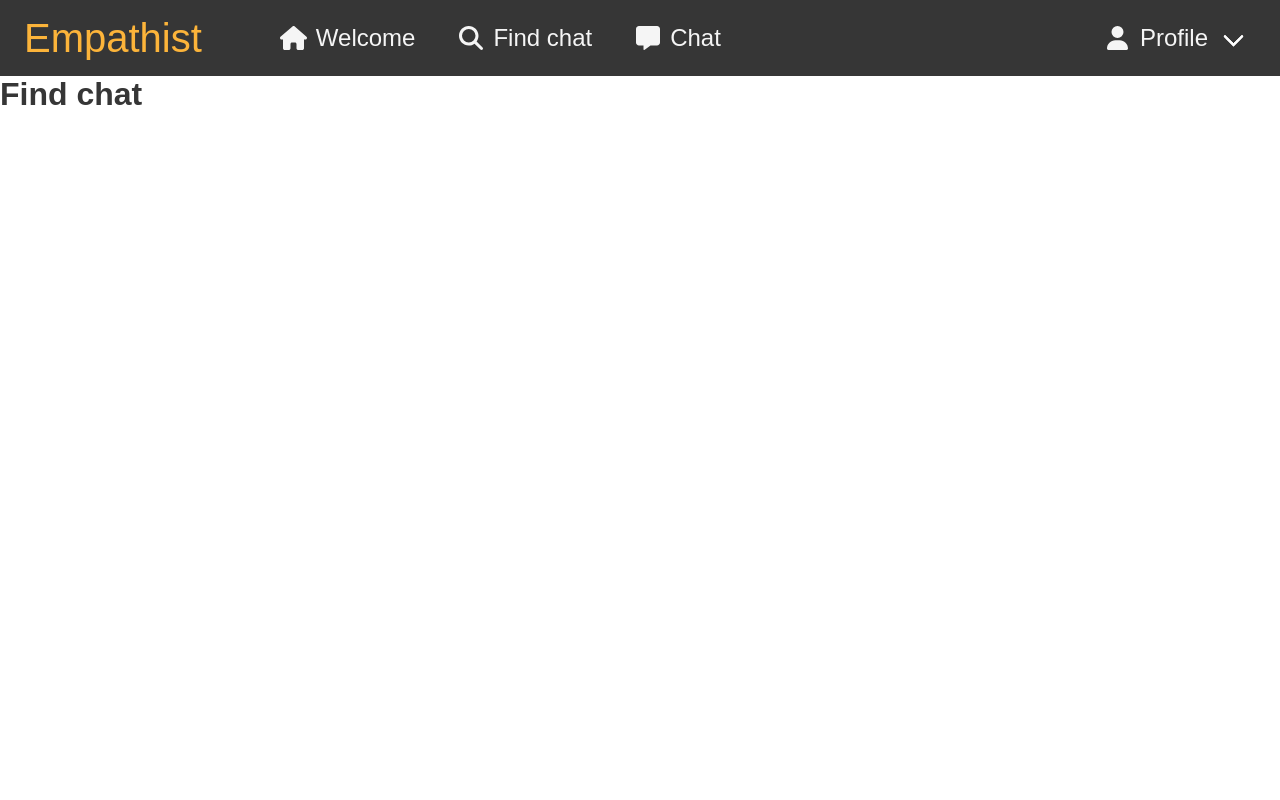
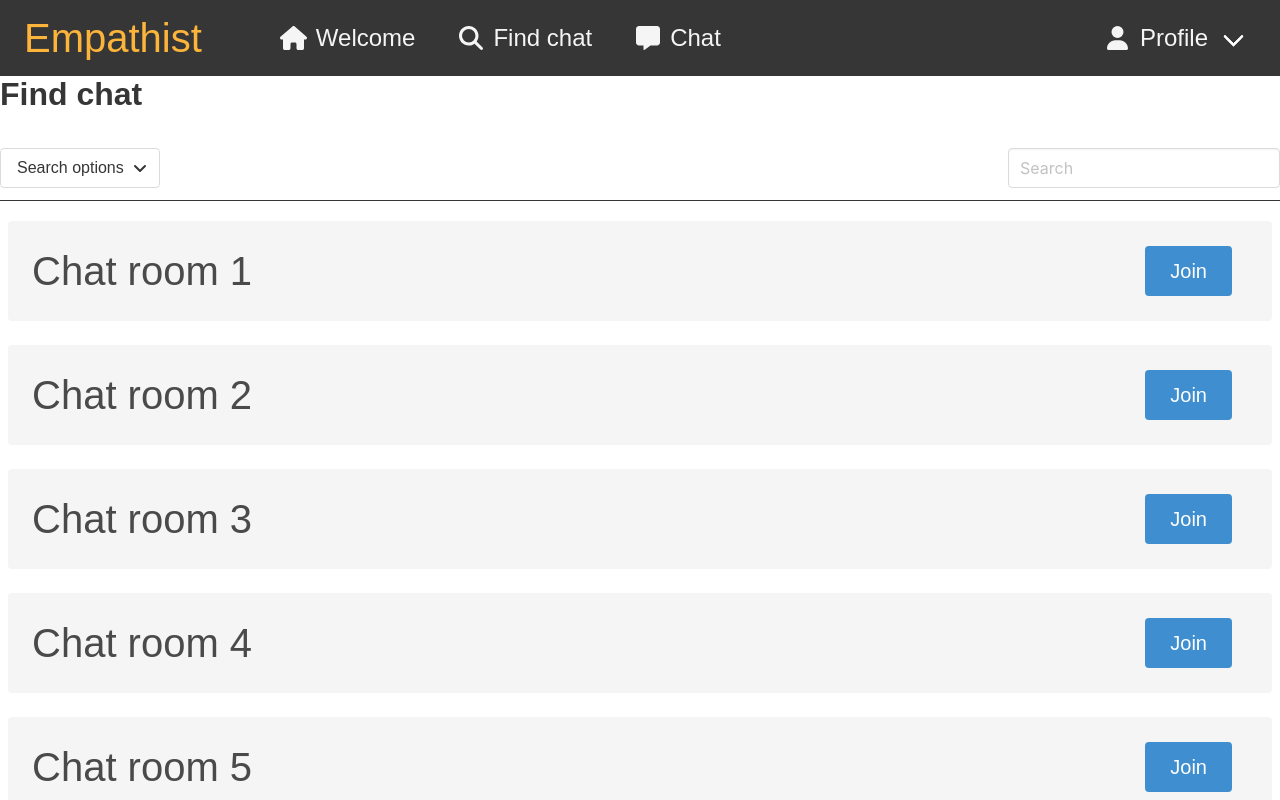
Before and after one commit to rakenduste-programmeerimine-2022/empathist, a React (Create React App) app in the folder client/: page /findChat in a window 1280 px wide. Shown: the top 800 px of the page. Built offline with nearby package versions, Linux system fonts and the light colour scheme.

Commit message:
Find chat page setup FE (closes #23)

```diff
--- a/client/src/App.css
+++ b/client/src/App.css
@@ -23,6 +23,10 @@
   color: var(--light) !important;
 }
 
+.chat-box{
+  min-height: 25rem;
+}
+
 .is-halfheight{
   height: 70vh;
 }
@@ -30,7 +34,7 @@
 .chat{
   overflow-y: auto;
   flex-direction: column;
-  height: 70%;
+  height: 50%;
 }
 
 .message{
@@ -44,3 +48,27 @@
 .right{
   align-self: flex-end;
 }
+
+
+.search-bar{
+  display: flex;
+  justify-content: center;
+  align-items: center;
+  margin: 0 auto;
+  justify-content: space-between;
+  border-bottom: 1px solid var(--dark);
+}
+
+.chat-list{
+  overflow-y: auto;
+  display: flex;
+  flex-direction: column;
+  height: 50%;
+}
+
+.chat-item{
+  width: 100%;
+  display:flex;
+  justify-content: space-between;
+  align-items: center;
+}
--- a/client/src/pages/chat/Chat.js
+++ b/client/src/pages/chat/Chat.js
@@ -1,4 +1,7 @@
 import { useState } from "react"
+import FindChat from "./FindChat"
+import { useUserStore } from "../../store/store"
+
 const messages = [
   {
     username: "firstUser",
@@ -34,12 +37,12 @@ const Chat = () => {
           <div className="column is-half">
             <div className="box">
               <section className="hero is-halfheight">
-                <div className="title">Canvas</div>
+                {useUserStore.getState().isAuth ? <Canvas /> : <FindChat />}
               </section>
             </div>
           </div>
           <div className="column is-half">
-            <div className="box">
+            <div className="box chat-box">
               <section className="hero is-halfheight">
                 <section className="hero-head">
                   <div className="title">Chat</div>
@@ -80,3 +83,13 @@ const Chat = () => {
   )
 }
 export default Chat
+
+const Canvas = () => {
+  return (
+    <>
+      <section className="hero-head">
+        <div className="title">Canvas</div>
+      </section>
+    </>
+  )
+}
--- a/client/src/pages/chat/FindChat.js
+++ b/client/src/pages/chat/FindChat.js
@@ -1,8 +1,86 @@
+import { FontAwesomeIcon } from "@fortawesome/react-fontawesome"
+import { faAngleDown } from "@fortawesome/free-solid-svg-icons"
+import { Link } from "react-router-dom"
+import { useState } from "react"
+
+const searchOptions = [{ name: "By name" }]
+const chatList = [
+  {
+    chatroomName: "Chat room 1",
+  },
+  {
+    chatroomName: "Chat room 2",
+  },
+  {
+    chatroomName: "Chat room 3",
+  },
+  {
+    chatroomName: "Chat room 4",
+  },
+  {
+    chatroomName: "Chat room 5",
+  },
+  {
+    chatroomName: "Chat room 6",
+  },
+  {
+    chatroomName: "Chat room 7",
+  },
+]
+
 const FindChat = () => {
+  const [searchRequest, setSearchRequest] = useState("")
+  console.log(searchRequest)
+
   return (
-    <div>
-      <div className="title">Find chat</div>
-    </div>
+    <>
+      <section className="hero-head">
+        <div className="title">Find chat</div>
+        <div className="search-bar py-3">
+          <div className="dropdown is-hoverable">
+            <div className="dropdown-trigger">
+              <button
+                className="button"
+                aria-haspopup="true"
+                aria-controls="dropdown-menu"
+              >
+                <span>Search options</span>
+                <span className="icon is-small">
+                  <FontAwesomeIcon icon={faAngleDown} />
+                </span>
+              </button>
+              <div className="dropdown-menu" id="dropdown-menu" role="menu">
+                <div className="dropdown-content">
+                  {searchOptions.map((option) => (
+                    <Link className="dropdown-item">{option.name}</Link>
+                  ))}
+                </div>
+              </div>
+            </div>
+          </div>
+          <div className="field">
+            <div className="control">
+              <input
+                className="input"
+                type="text"
+                placeholder="Search"
+                onChange={(e) => setSearchRequest(e.target.value)}
+              />
+            </div>
+          </div>
+        </div>
+      </section>
+      <section className="hero-body p-2 mt-3 chat-list">
+        {chatList.map((chatRoom) => (
+          <div className="notification chat-item">
+            <p className="is-size-2 has-text-weight-medium">
+              {chatRoom.chatroomName}
+            </p>
+            <div className="button is-info px-5 is-size-5">Join</div>
+          </div>
+        ))}
+      </section>
+    </>
   )
 }
 export default FindChat
```
